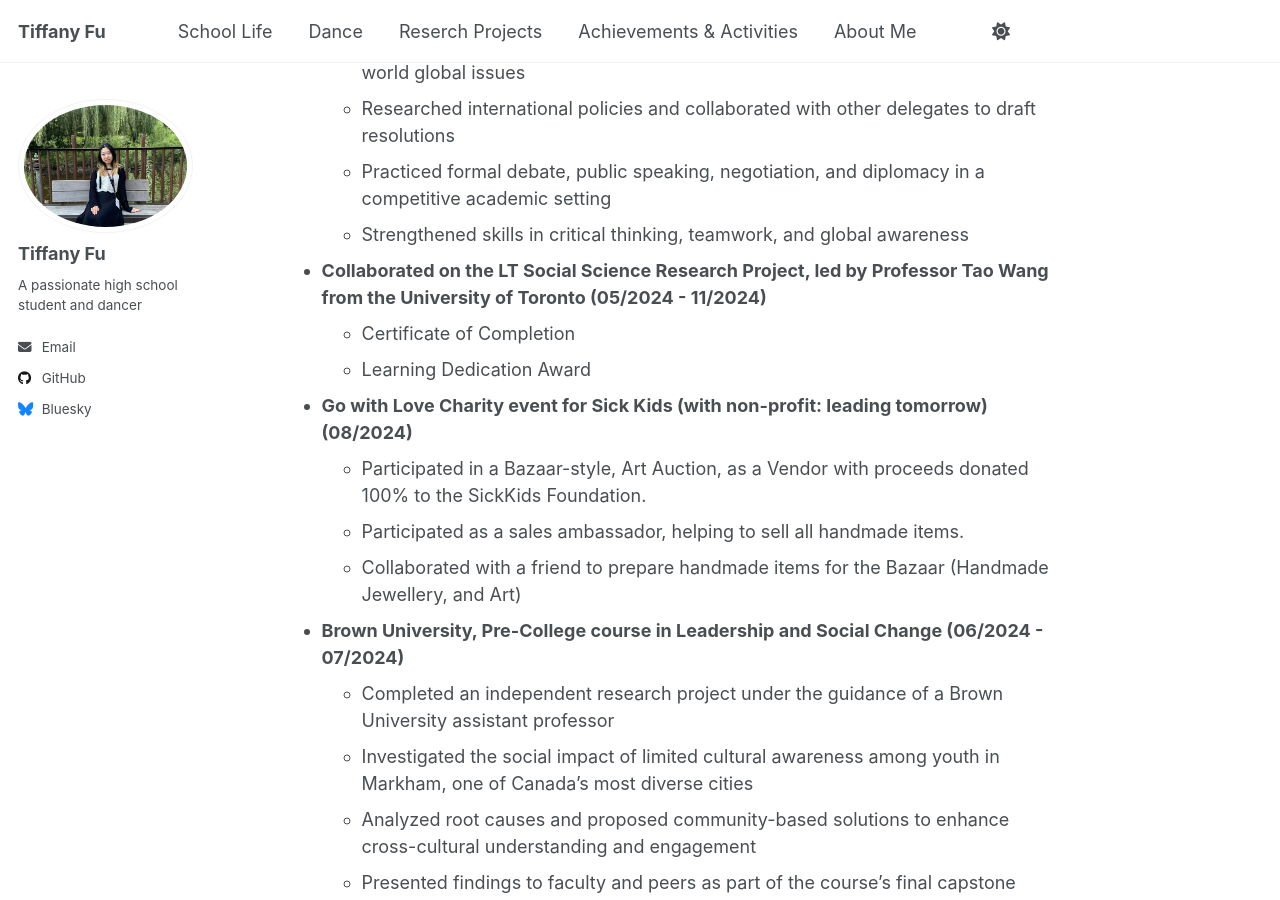
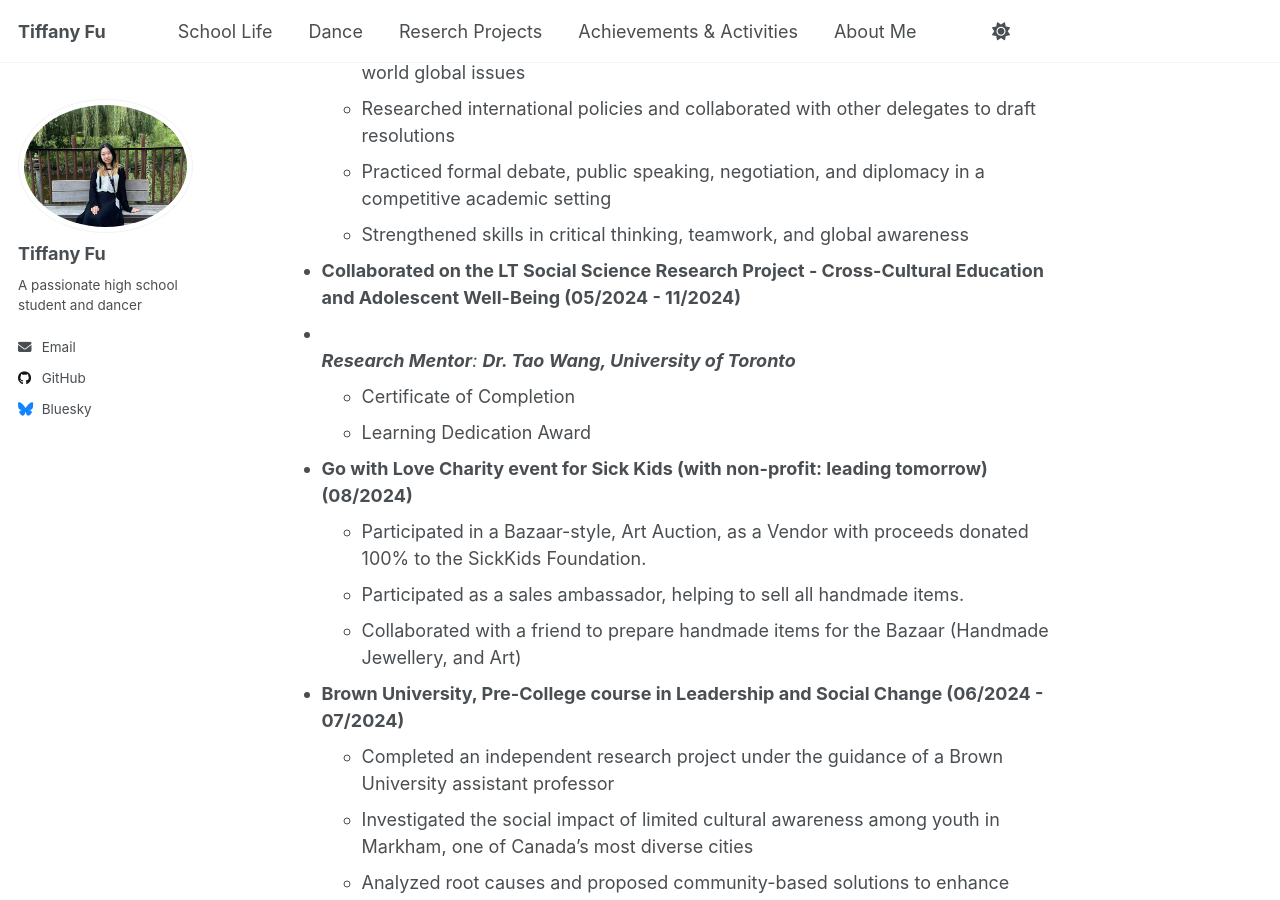
Before and after one commit to TiffanyJTFu/TiffanyTestWeb, a Jekyll site: the page built from _portfolio/Achievements.md, in a window 1280 px wide and 900 px high, scrolled down 3106 px. Built offline with Jekyll 4.4.1, drawn with Linux system fonts in a browser that asks for light colours; a script that is not in the unit is left out.

Commit message:
Revise LT Social Science Research Project details
Updated project title and added research mentor details.

```diff
--- a/_portfolio/Achievements.md
+++ b/_portfolio/Achievements.md
@@ -57,7 +57,8 @@ collection: portfolio
   * Researched international policies and collaborated with other delegates to draft resolutions
   * Practiced formal debate, public speaking, negotiation, and diplomacy in a competitive academic setting
   * Strengthened skills in critical thinking, teamwork, and global awareness
-* **Collaborated on the LT Social Science Research Project, led by Professor Tao Wang from the University of Toronto (05/2024 - 11/2024)**
+* **Collaborated on the LT Social Science Research Project - Cross-Cultural Education and Adolescent Well-Being (05/2024 - 11/2024)**
+* <br><i>**Research Mentor**: **Dr. Tao Wang, University of Toronto**</i>
   * Certificate of Completion
   * Learning Dedication Award
 * **Go with Love Charity event for Sick Kids (with non-profit: leading tomorrow) (08/2024)**
```
